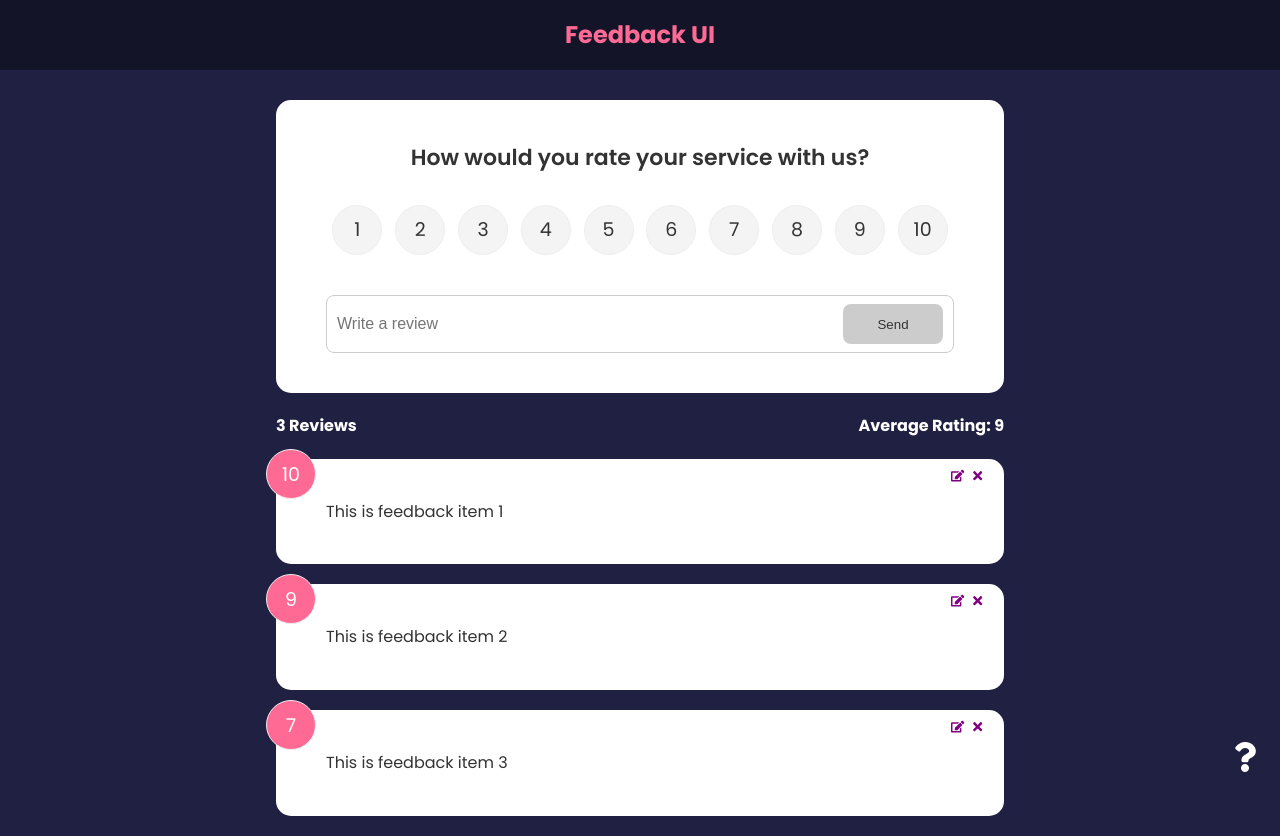
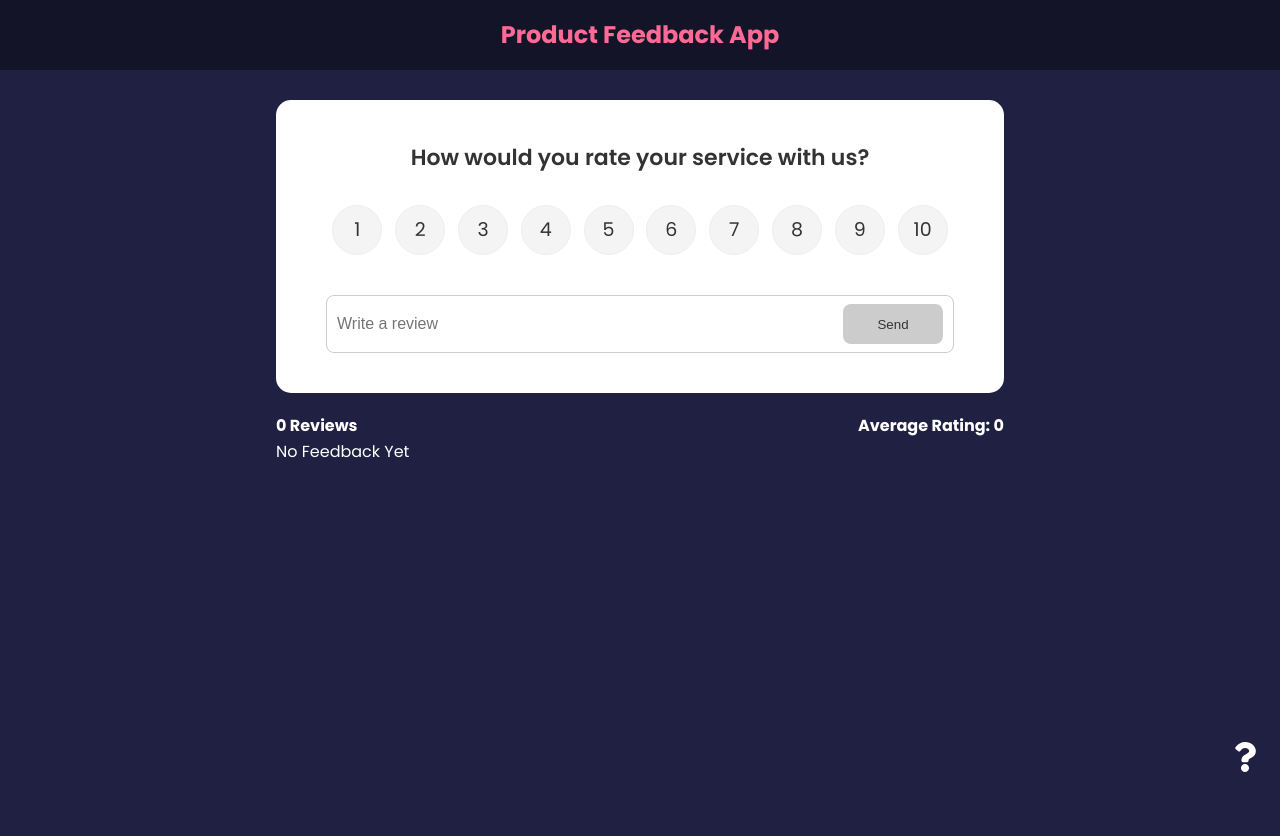
Before and after one commit to luismelrosquete/Product-Feedback-App, a React (Create React App) app: page / in a window 1280 px wide. After the commit the page ends 800 px from the top, so only its background shows below. Built offline with nearby package versions, Linux system fonts and the light colour scheme.

Commit message:
Fixed a bug in the addFeedback function

```diff
--- a/src/components/FeedbackForm.jsx
+++ b/src/components/FeedbackForm.jsx
@@ -62,9 +62,8 @@ function FeedbackForm() {
             } else {
                 addFeedback(newFeedback);
             }
-
             setBtnDisabled(true);
-            setRating();
+            setRating(10);
             setText("");
         }
     }
--- a/src/components/Header.jsx
+++ b/src/components/Header.jsx
@@ -17,7 +17,7 @@ function Header({ text, bgColor, textColor }) {
 }
 
 Header.defaultProps = {
-  text: "Feedback UI",
+  text: "Product Feedback App",
   bgColor: "rgba(0,0,0,0.4)",
   textColor: "#ff6a95"
 }
--- a/src/components/RatingSelect.jsx
+++ b/src/components/RatingSelect.jsx
@@ -13,7 +13,7 @@ function RatingSelect({select}) {
 
     const handleChange = (e) => {
         setSelected(+e.currentTarget.value);
-        select(e.currentTarget.value);
+        select(+e.currentTarget.value);
     };
 
     return (
--- a/src/context/FeedbackContext.js
+++ b/src/context/FeedbackContext.js
@@ -7,23 +7,7 @@ export const FeedbackProvider = ({children}) => {
 
     // This useState has the default feedback.
 
-    const [feedback, setFeedback] = useState([
-        {
-            id: 1,
-            text: "This is feedback item 1",
-            rating: 10,
-        },
-        {
-            id: 2,
-            text: "This is feedback item 2",
-            rating: 9,
-        },
-        {
-            id: 3,
-            text: "This is feedback item 3",
-            rating: 7,
-        }
-    ])
+    const [feedback, setFeedback] = useState([]);
 
     const [feedbackEdit, setFeedbackEdit] = useState({
         item: {},
--- a/src/index.css
+++ b/src/index.css
@@ -13,8 +13,12 @@ body {
   line-height: 1.6;
 }
 
-ul {
+ul.rating {
   list-style: none;
+}
+
+ul.reactConceptsList {
+  padding-left: 20px;
 }
 
 .container {
@@ -186,7 +190,7 @@ input:focus {
 }
 
 .about-link {
-  position: absolute;
+  position: fixed;
   bottom: 20px;
   right: 20px;
   color: #fff;
--- a/src/pages/AboutPage.jsx
+++ b/src/pages/AboutPage.jsx
@@ -6,7 +6,15 @@ function AboutPage() {
         <Card>
             <div className="about">
                 <h1>About This Project</h1>
-                <p>This is a React app to leave feedback for a product or service.</p>
+                <p>This is a React app to leave feedback for a product or service. In this project, I was able to practice my knowledge on several concepts of React, including but not limited to:</p>
+                <ul className="reactConceptsList">
+                    <li>Components</li>
+                    <li>JSX</li>
+                    <li>Props (propTypes, defaultProps)</li>
+                    <li>State (Component, App Level)</li>
+                    <li>Handling Events</li>
+                </ul>
+                <p><strong>More About State: </strong> I initially started working with component state but then realized that I could use global state to avoid repitition of code.</p>
                 <p><strong>Version:</strong> 1.0.0</p>
                 <p><Link to="/">Back To Home</Link></p>
             </div>
```
